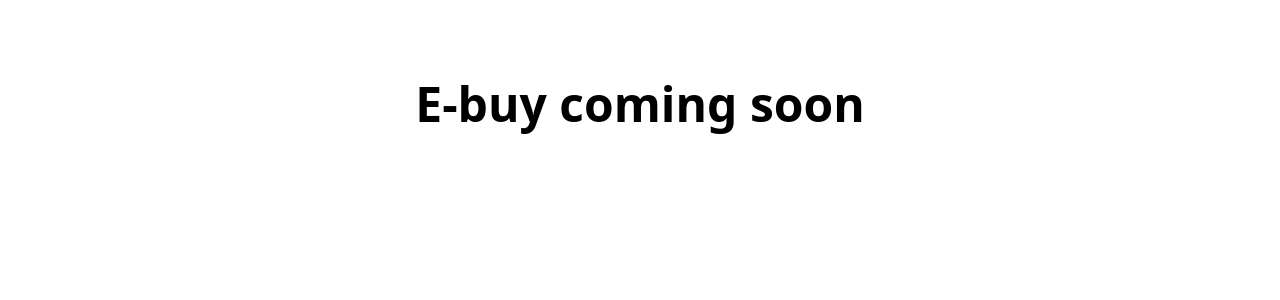
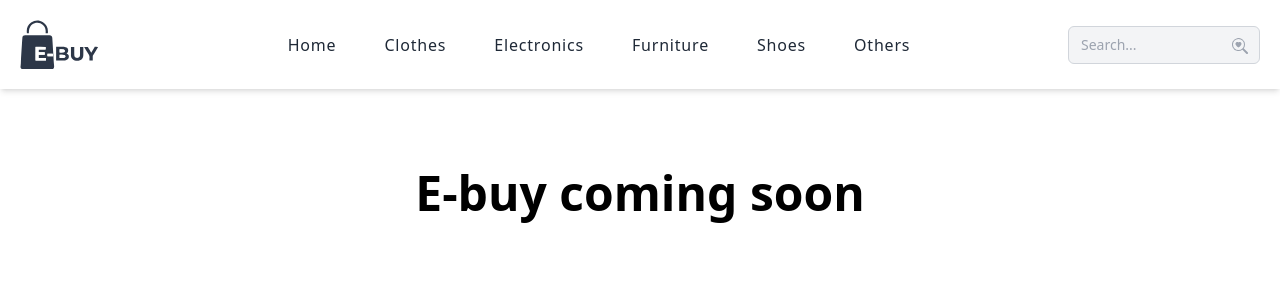
Before and after one commit to 202306-NEA-DZ-FEW/e-commerce-project-e-buy, a Next.js app: page / in a window 1280 px wide. Shown: the top 300 px of the page. Built offline with nearby package versions, Linux system fonts and the light colour scheme.

Commit message:
feat(component): create a navbar
Navbar #3

```diff
--- a/package.json
+++ b/package.json
@@ -19,6 +19,7 @@
     "postcss": "8.4.30",
     "react": "18.2.0",
     "react-dom": "18.2.0",
+    "react-icons": "^4.11.0",
     "tailwindcss": "3.3.3"
   },
   "devDependencies": {
--- a/src/components/Navbar/Navbar.jsx
+++ b/src/components/Navbar/Navbar.jsx
@@ -0,0 +1,60 @@
+import React from "react"
+import logo from "../../images/logo.svg"
+import Image from "next/image"
+import { BsSearchHeart } from "react-icons/bs"
+
+const Navbar = () => {
+  return (
+    <nav className="flex items-center justify-between p-5 bg-white text-gray-800 shadow-md">
+      <div className="flex items-center max-w-7xl w-full">
+        <div className="flex-shrink-0 mr-8">
+          <a href="#">
+            <Image src={logo} width={78} height={78} alt="logo image" />
+          </a>
+        </div>
+        <ul className="flex justify-center flex-grow space-x-12 font-light text-gray-800 tracking-wider">
+          <li>
+            <a href="#" className="hover:text-gray-400">
+              Home
+            </a>
+          </li>
+          <li>
+            <a href="#" className="hover:text-gray-400">
+              Clothes
+            </a>
+          </li>
+          <li>
+            <a href="#" className="hover:text-gray-400">
+              Electronics
+            </a>
+          </li>
+          <li>
+            <a href="#" className="hover:text-gray-400">
+              Furniture
+            </a>
+          </li>
+          <li>
+            <a href="#" className="hover:text-gray-400">
+              Shoes
+            </a>
+          </li>
+          <li>
+            <a href="#" className="hover:text-gray-400">
+              Others
+            </a>
+          </li>
+        </ul>
+        <div className="flex items-center relative">
+          <input
+            type="text"
+            placeholder="Search..."
+            className="border border-gray-300 bg-gray-100 focus:ring-2 focus:ring-gray-200 px-3 py-2 rounded-md text-sm outline-none w-40 sm:w-48"
+          />
+          <BsSearchHeart className=" text-gray-400 absolute right-3 top-3" />
+        </div>
+      </div>
+    </nav>
+  )
+}
+
+export default Navbar
--- a/src/pages/_app.js
+++ b/src/pages/_app.js
@@ -1,5 +1,11 @@
+import Navbar from "@/components/Navbar/Navbar"
 import "@/styles/globals.css"
 
 export default function App({ Component, pageProps }) {
-  return <Component {...pageProps} />
+  return (
+    <div>
+      <Navbar />
+      <Component {...pageProps} />
+    </div>
+  )
 }
```
Also changed, not shown: src/images/logo.svg (added), 1 other file (tests, documents, lock files or other folders).
